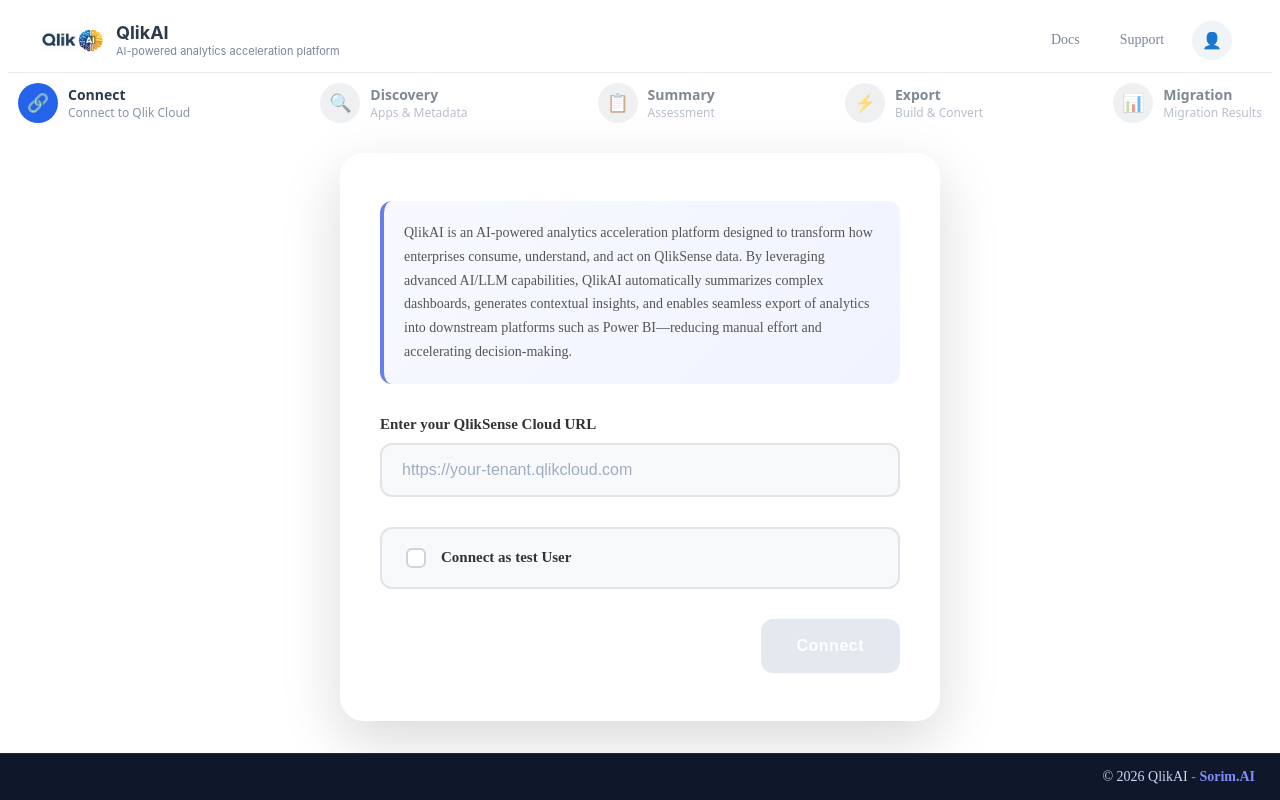
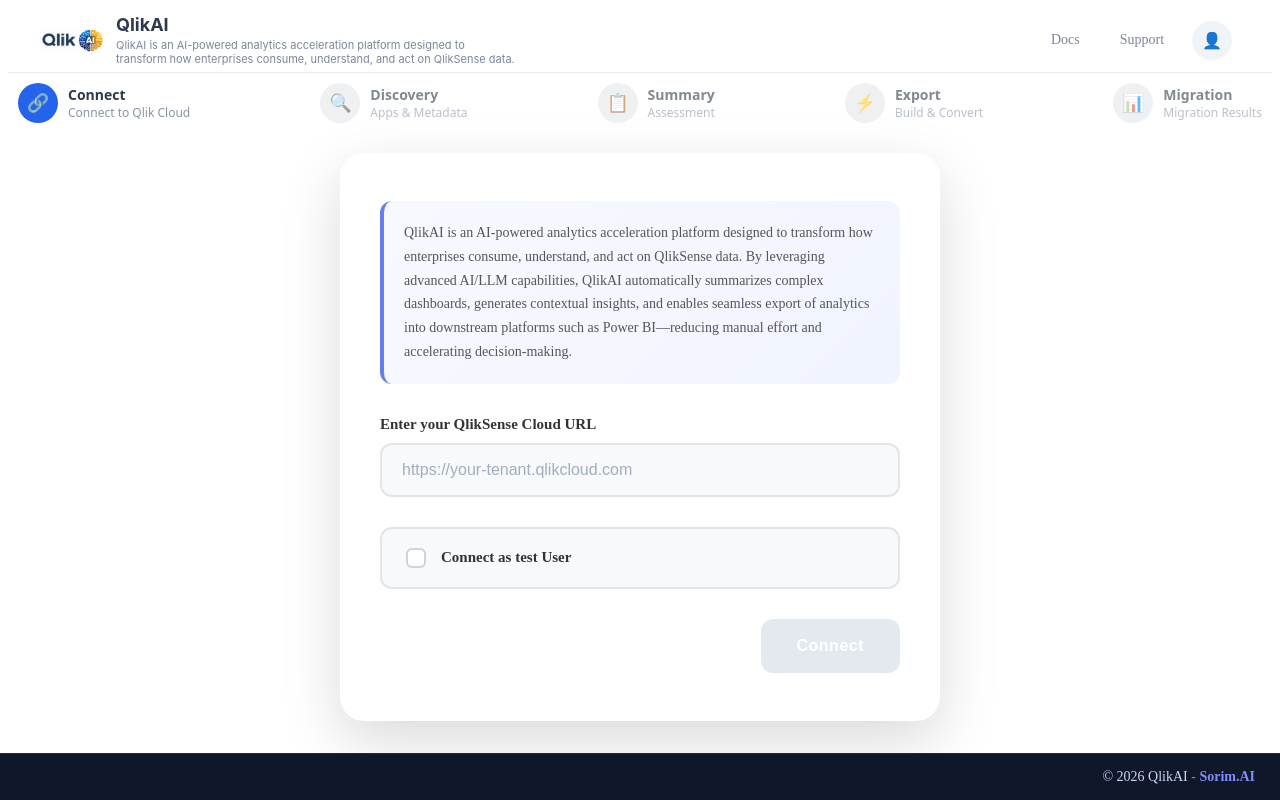
Before and after one commit to sorimdevs-tech/QlikSense, a React (Vite) app in the folder qlik_app/converter/csv/: page / in a window 1280 px wide. Built offline with nearby package versions, Linux system fonts and the light colour scheme; no server answers.

Commit message:
Update logo description with full text

```diff
--- a/qlik_app/converter/csv/src/components/Header/Header.css
+++ b/qlik_app/converter/csv/src/components/Header/Header.css
@@ -24,6 +24,7 @@
   display: flex;
   flex-direction: column;
   gap: 2px;
+  max-width: 400px;
 }
 
 .logo-text {
@@ -40,7 +41,7 @@
   font-size: 11px;
   color: #7a869a;
   margin: 0;
-  line-height: 1.2;
+  line-height: 1.3;
   font-weight: 400;
 }
 
--- a/qlik_app/converter/csv/src/components/Header/Header.tsx
+++ b/qlik_app/converter/csv/src/components/Header/Header.tsx
@@ -12,7 +12,7 @@ export default function Header() {
         />
         <div className="logo-description">
           <p className="logo-text">QlikAI</p>
-          <p className="logo-subtitle">AI-powered analytics acceleration platform</p>
+          <p className="logo-subtitle">QlikAI is an AI-powered analytics acceleration platform designed to transform how enterprises consume, understand, and act on QlikSense data.</p>
         </div>
       </div>
 
```
